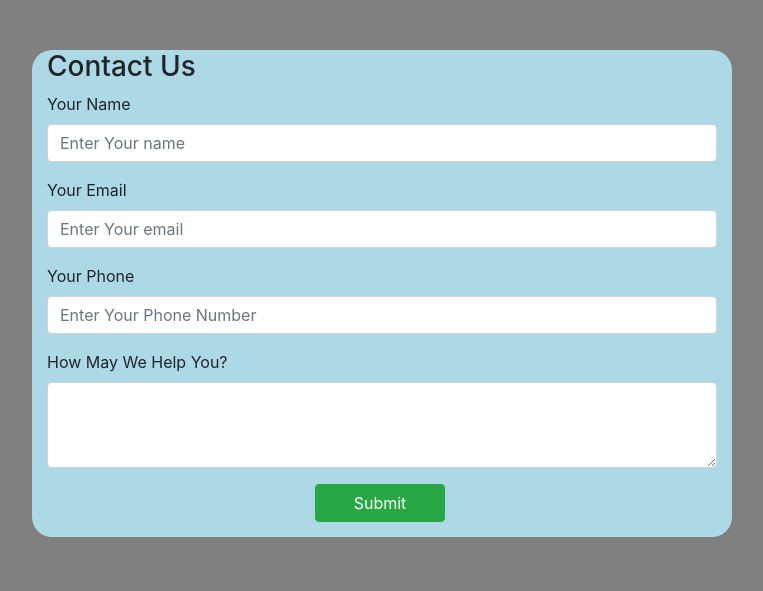
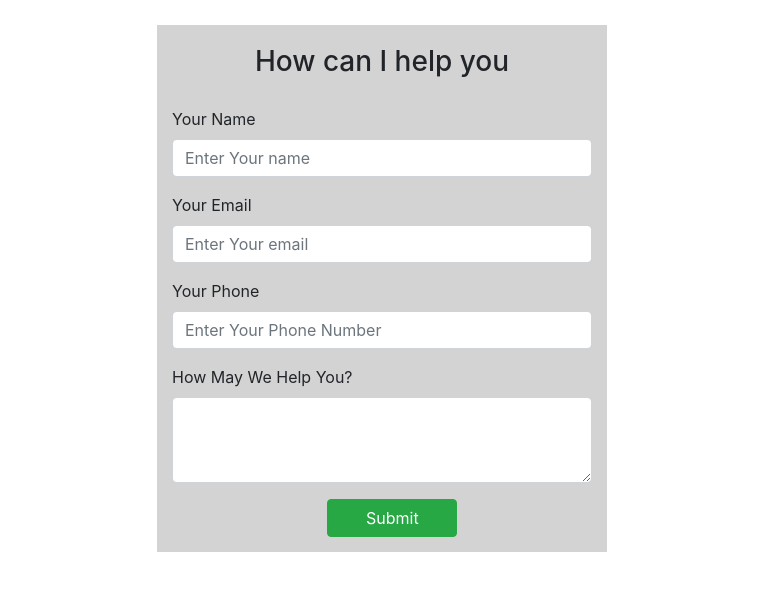
Before and after one commit to sandipkushwaha/BroBasket, a Django app: page /shop/contact/ in a window 1280 px wide. Shown: the part 56-647 px from the top of the page, without its empty margins (258-1021 px from the left). Run offline with Django 3.2, Linux system fonts and the light colour scheme; some libraries are stand-ins or nearby versions.

Commit message:
contact  section complete

```diff
--- a/mac/blog/templates/blog/index.html
+++ b/mac/blog/templates/blog/index.html
@@ -1,7 +1,7 @@
 {% extends 'blog/basic.html' %}
 {% block css %}
 body{
-  background-color:darkgrey;
+  background-color:#fff;
 }
 {% endblock %}
 
--- a/mac/shop/templates/shop/contact.html
+++ b/mac/shop/templates/shop/contact.html
@@ -2,24 +2,24 @@
 {% block title %}Contact Us{% endblock%}
 {% block css %}
 body{
-    background-color:grey;
+    background-color:#fff;
 }
 #cont{
-    background-color: lightblue;
-    max-width: 700px;
-    margin-top:50px;
-    border-radius:20px;
+    background-color: #d3d3d3;
+    max-width: 450px;
+    margin-top:25px;
+    border-radius:0px;
 }
 #contbtn{
     margin-bottom: 15px;
-    margin-left: 40%;
+    margin-left: 37%;
     width: 130px;
 }
 
 {% endblock %}
 {% block body %}
 <div id="cont" class="container">
-    <h3>Contact Us </h3>
+    <h3 class="text-center" style="padding: 20px"> How can I help you</h3>
     <form action="/shop/contact/" method="post"> {% csrf_token %}
         <div class="form-group">
           <label for="name">Your Name</label>
```
